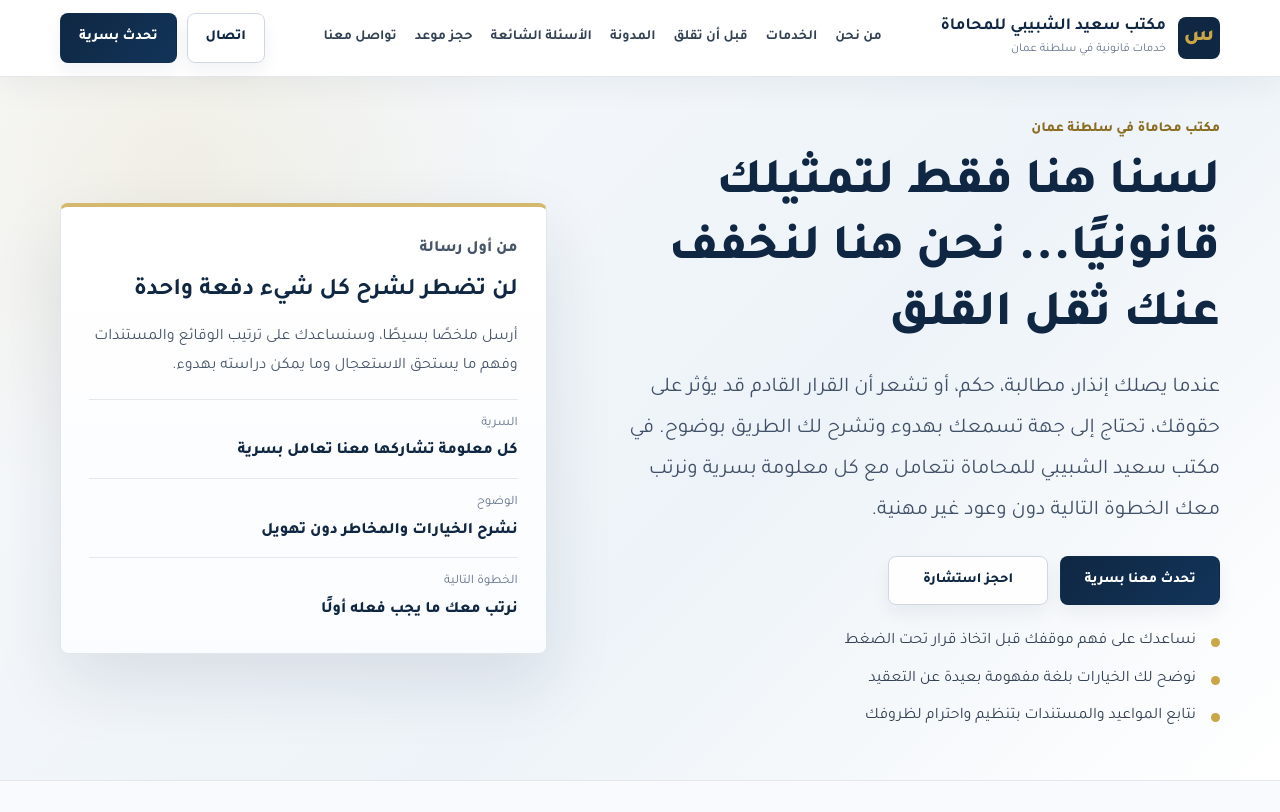
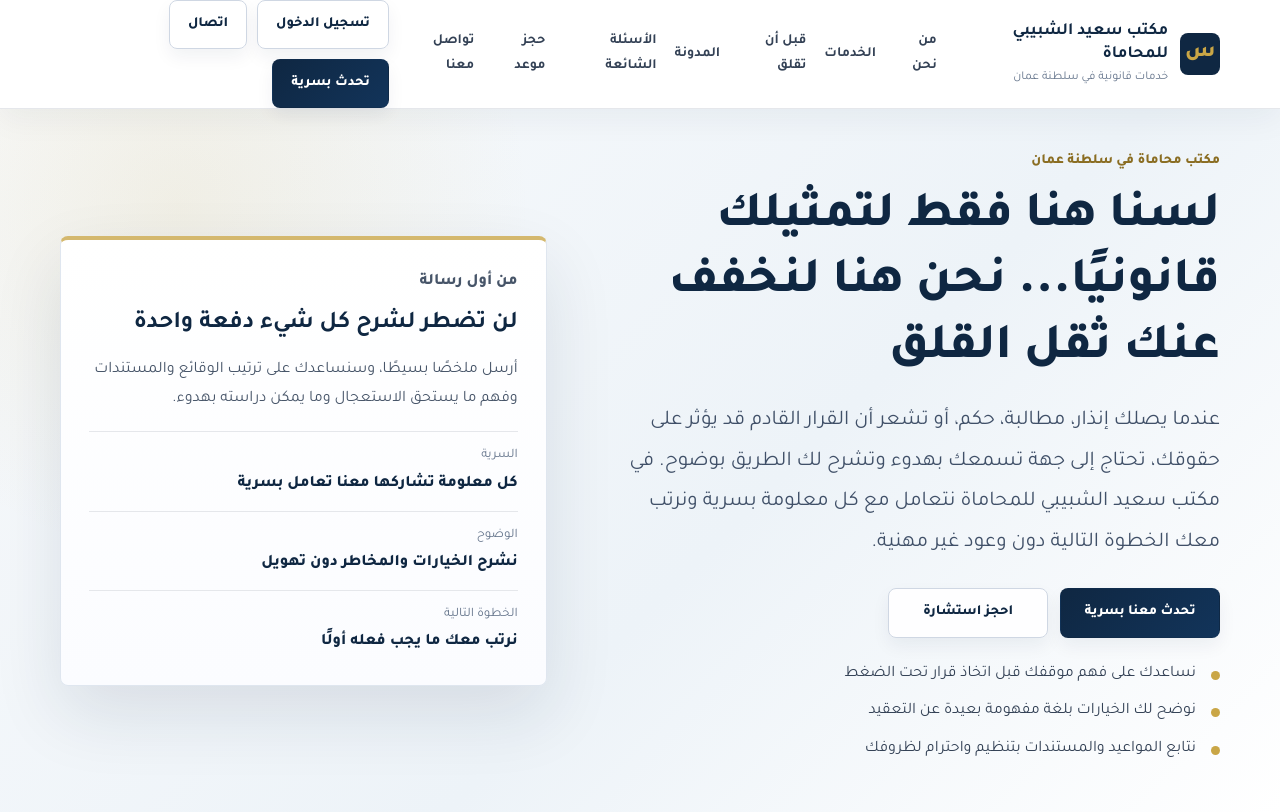
Before and after one commit to lawsaidsh-ui/said-system, a FastAPI app: page / in a window 1280 px wide. Shown: the top 812 px of the page. Run offline with FastAPI, Linux system fonts and the light colour scheme.

```diff
--- a/app/templates/public/base.html
+++ b/app/templates/public/base.html
@@ -44,6 +44,7 @@
         <a href="/contact">تواصل معنا</a>
       </nav>
       <div class="header-actions">
+        <a class="public-btn secondary" href="/login">تسجيل الدخول</a>
         <a class="public-btn secondary" href="tel:{{ phone_tel }}">اتصال</a>
         <a class="public-btn primary" href="{{ whatsapp_url }}">تحدث بسرية</a>
       </div>
```
